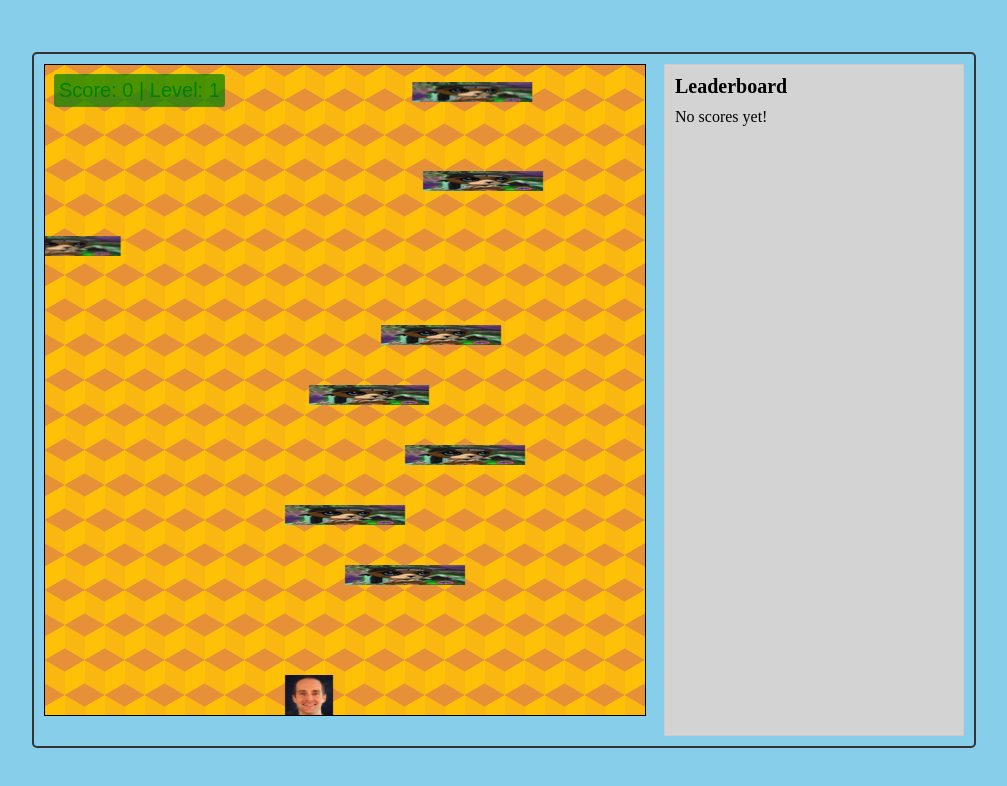
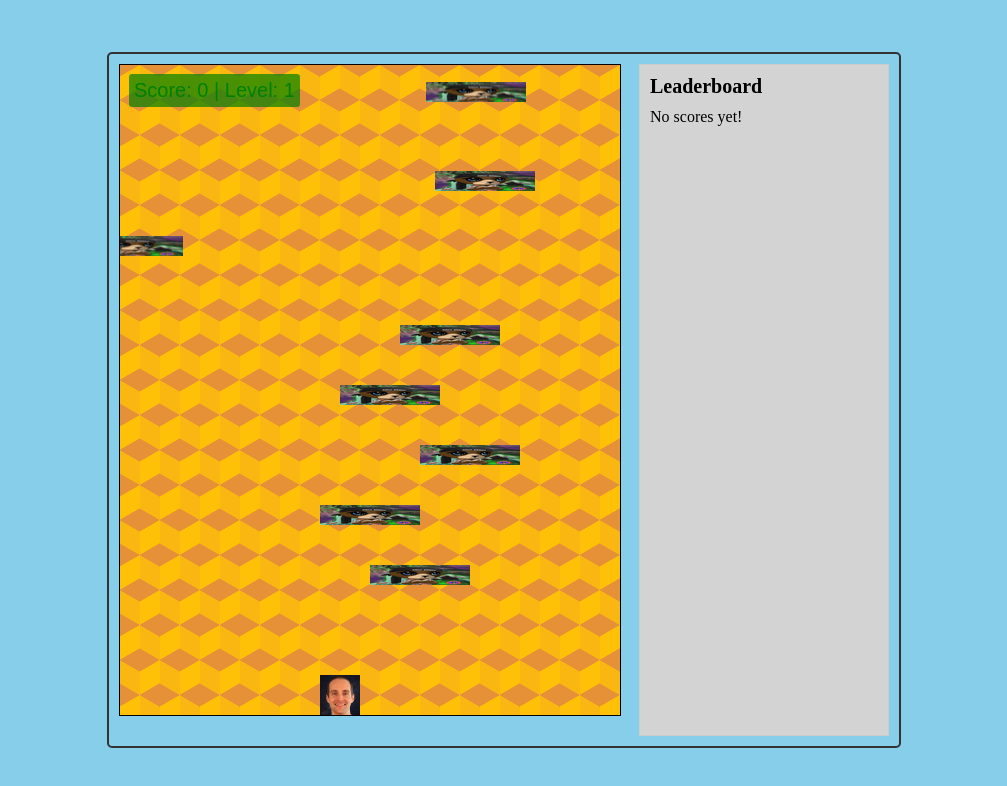
Before and after one commit to JBANowner/Jerry-Jumper, a plain HTML site: page index.html in a window 1280 px wide. Shown: the whole page, without its empty margins (136-1143 px from the left). Drawn offline with Linux system fonts and the light colour scheme.

Commit message:
Update styles.css

```diff
--- a/styles.css
+++ b/styles.css
@@ -14,12 +14,12 @@ body {
     padding: 10px; /* Reduced padding */
     border: 2px solid #333; /* Optional: Add a border to frame the game */
     border-radius: 5px;
-    max-width: 920px; /* Updated: 600px canvas + 300px leaderboard + 20px margin */
+    max-width: 770px; /* Updated: 500px canvas + 250px leaderboard + 20px margin */
 }
 
 #game-area {
     position: relative;
-    width: 600px; /* Match new canvas width */
+    width: 500px; /* Match new canvas width */
     height: 650px; /* Match canvas height */
     overflow: visible; /* Ensure content isn't clipped */
 }
@@ -36,7 +36,7 @@ canvas {
         linear-gradient(60deg, #e6913833 25%, transparent 25.5%, transparent 75%, #e6913833 75%);
     background-size: 40px 70px;
     background-position: 0 0, 0 0, 20px 35px, 20px 35px, 0 0, 20px 35px;
-    width: 600px; /* Updated to match new canvas width */
+    width: 500px; /* Updated to match new canvas width */
     height: 650px;
     display: block; /* Prevent any inline spacing issues */
 }
@@ -56,7 +56,7 @@ canvas {
 }
 
 #game-container #leaderboard {
-    width: 300px; /* Increased from 200px */
+    width: 250px; /* Reduced from 300px */
     margin-left: 20px;
     padding: 10px;
     height: 650px; /* Match canvas height */
```
